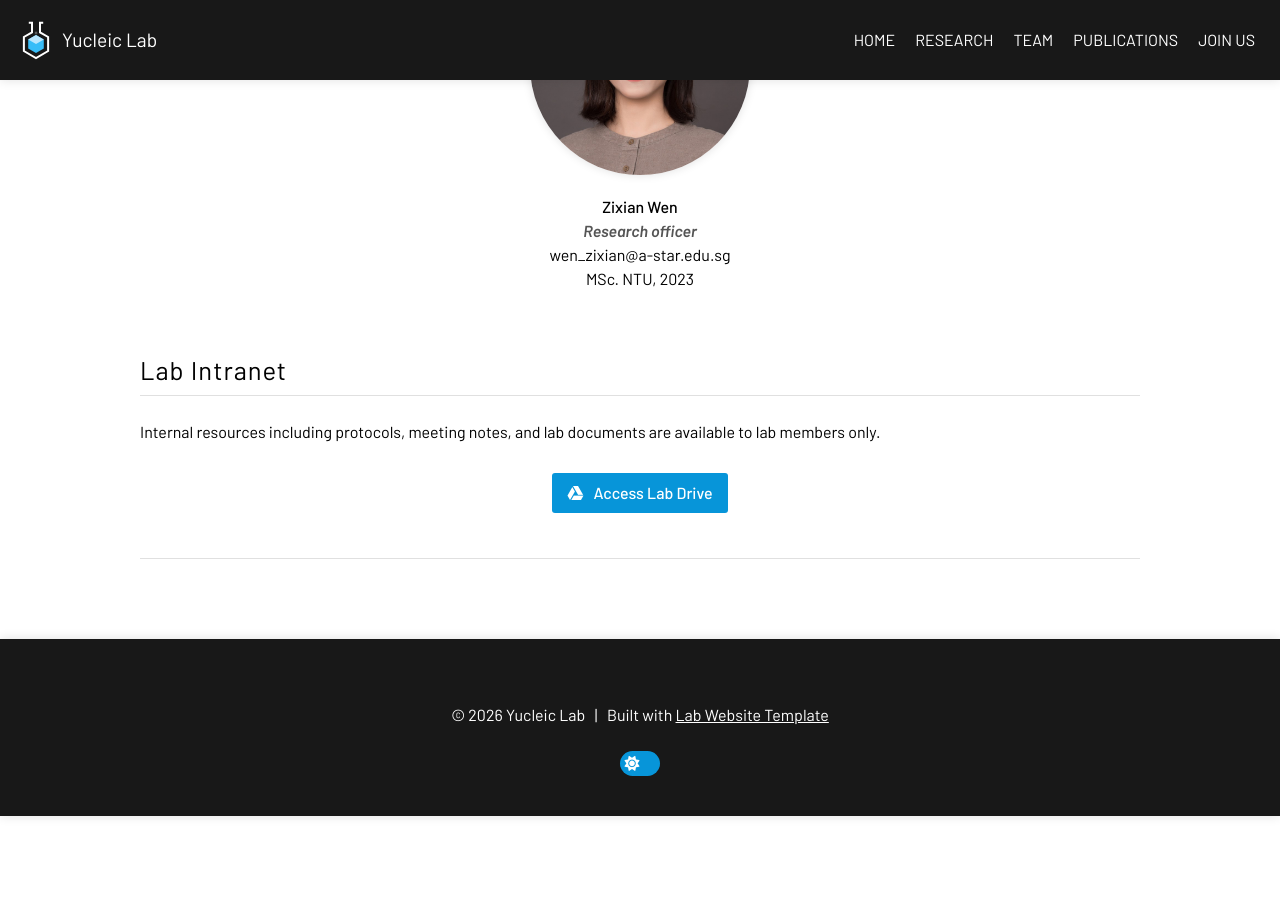
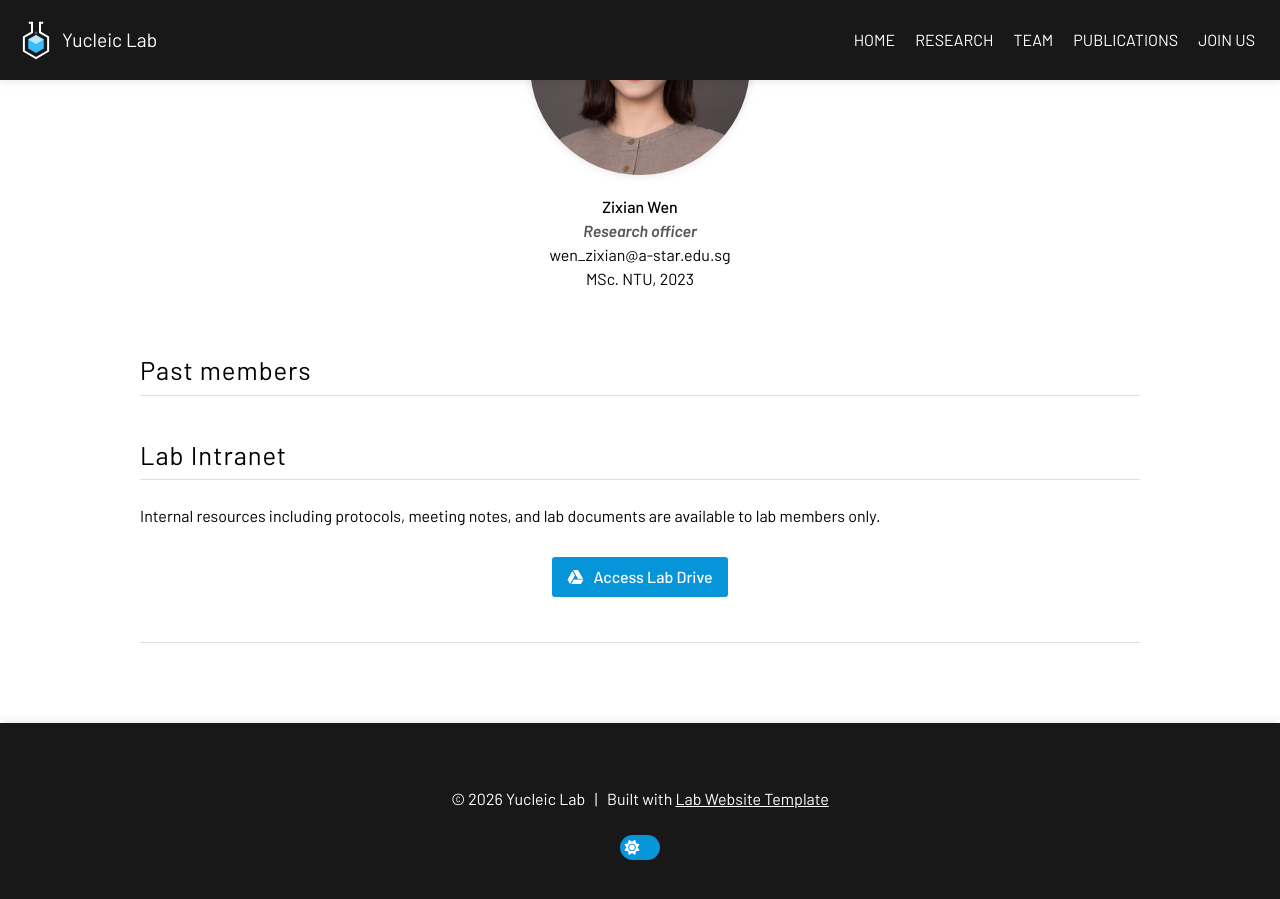
Before and after one commit to yuzutao1990/yucleiclab.github.io, a Jekyll site: the page built from team/index.md, in a window 1280 px wide and 900 px high, scrolled down 1520 px. Built offline with Jekyll 4.4.1, drawn with Linux system fonts in a browser that asks for light colours; a style sheet for code colours, icons or effects is not loaded; before the commit the page ends 2336 px from its top, so only the background shows below that.

Commit message:
Update index.md

```diff
--- a/team/index.md
+++ b/team/index.md
@@ -43,9 +43,22 @@
 
 Dr. Zutao Yu is interested in nucleic acids chemical biology. His work bridges chemical biology and genomic medicine. He is interested in elucidating the roles of the epigenome and (epi-) transcriptome in both physiological and pathological conditions and developing strategies to manipulate them by targeting DNA and RNA. He uses advanced chemical biology techniques, such as drug-chromatin interaction detection, bifunctional molecules, in situ on-target drug screening, and next-generation sequencing. His future research aims to innovate transcriptome- and genome-targeting strategies to modulate functional genomics in disease contexts like cancer, infectious diseases, and neurodegenerative disorders.
 
+
 ## Lab members
 
-{% include list.html data="members" component="portrait" %}
+{% include list.html data="members" component="portrait" filter='status != "past"' %}
+
+## Past members
+
+{% assign past_members = site.members | data_filter: 'status == "past" and visible != false' %}
+
+<ul>
+{% for member in past_members %}
+  <li>
+    <strong>{{ member.name }}</strong>{% if member.period %}, {{ member.period }}{% endif %}
+  </li>
+{% endfor %}
+</ul>
 
 ## Lab Intranet
 
```
